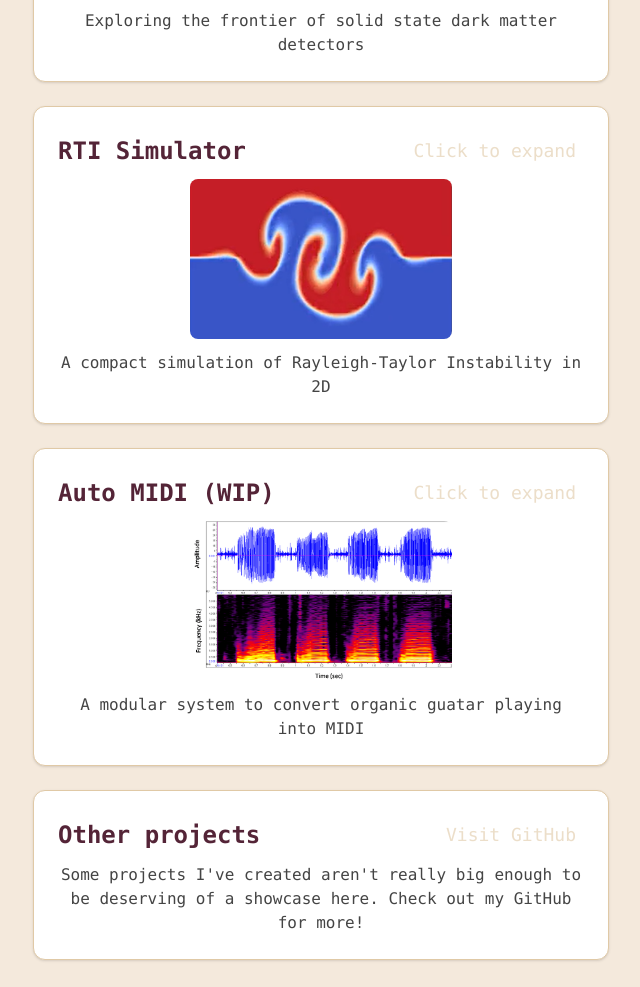
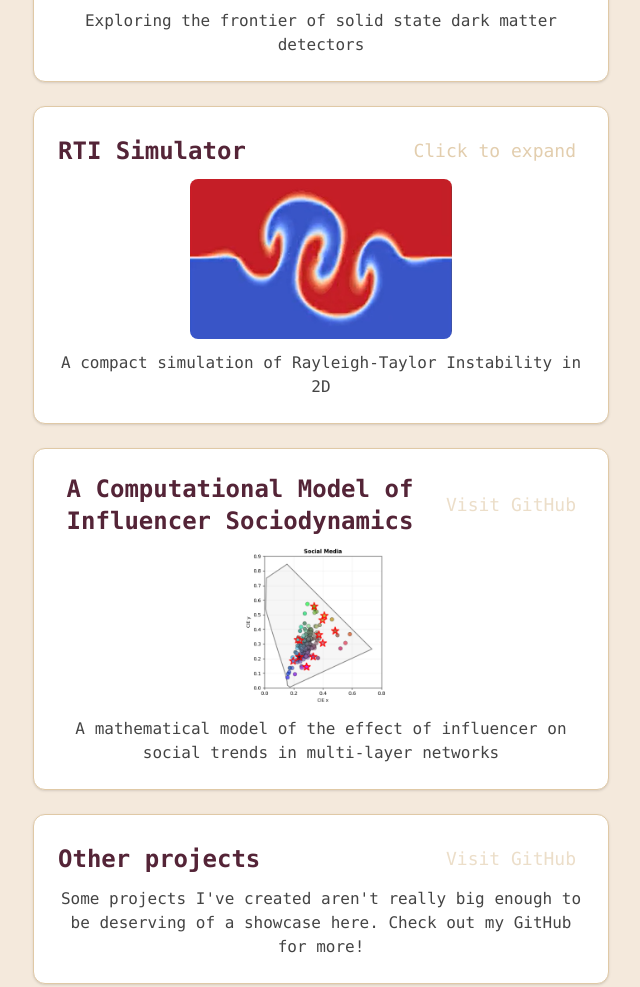
Before and after one commit to KingOfRlyeh/KingOfRlyeh.github.io, an Astro site: page /projects in a window 1280 px wide. Shown: the part 722-1709 px from the top of the page, without its empty margins (319-959 px from the left). Built offline with nearby package versions, Linux system fonts and the light colour scheme; Astro itself is replaced by a stand-in of ours.

Commit message:
Updated Projects

```diff
--- a/src/components/ProjectGallery.jsx
+++ b/src/components/ProjectGallery.jsx
@@ -37,7 +37,7 @@ const projects = [
     img: "/images/RT-thumb.png",
     expanded: (
       <>
-        <img src="/images/RT-demo.gif" alt="Music Visualizer Demo" className="mx-auto mb-4 rounded-lg max-h-64" />
+        <img src="/images/RT-demo.gif" alt="Rayleigh-Taylor instability demo" className="mx-auto mb-4 rounded-lg max-h-64" />
         <p>In this project, I and two friends made a simple simulation and visualization of the Rayleigh-Taylor instability using grid discretization and time-stepping methods.</p>
         <p>This was created as a final to our freshman Intro to Physics Programming class. Yes, this is very over the top, but we were bored the whole semester and wanted a challenge that wasn't "simulate a bouncing ball".</p>
       </>
@@ -45,13 +45,14 @@ const projects = [
   },
 
   {
-    title: "Auto MIDI (WIP)",
-    desc: "A modular system to convert organic guatar playing into MIDI",
-    img: "/images/auto-midi-thumb.png",
+    title: "A Computational Model of Influencer Sociodynamics",
+    desc: "A mathematical model of the effect of influencer on social trends in multi-layer networks",
+    img: "/images/Influencernetwork-socialmedia.png",
+    github: "https://github.com/KingOfRlyeh/Influencer-Dynamics/tree/main",
     expanded: (
       <>
-        <img src="/images/midi-demo.png" alt="Music Visualizer Demo" className="mx-auto mb-4 rounded-lg max-h-64" />
-        <p>I'm developing a system, using modular per-string piezoelectric pickups, to instantly translate organic guitar playing into MIDI. The per-string setup and direct piezoelectric output are what makes this approach novel. I'm developing the software for this currently, but it'll be a while before I buy the components for the physical system. (Piezos are expensive!) </p>
+        <img src="/images/figure_saved_20251117_115258" alt="'Fashion space' magnitude over time" className="mx-auto mb-4 rounded-lg max-h-64" />
+        <p>I created a mathematical model of the effect of influencers on self-representation(fashion) and conformity in multiple different layers via a multilayer network.</p>
       </>
     ),
   },
@@ -193,7 +194,7 @@ export default function ProjectGallery() {
                     >
                       {proj.title}
                     </motion.h2>
-                    <span className="text-[#e0c9a6] text-lg opacity-60 group-hover:opacity-100 transition-opacity select-none pointer-events-none whitespace-nowrap bg-white bg-opacity-80 px-2 rounded ml-4">
+                    <span className="text-[#e0c9a6] text-lg opacity-90 group-hover:opacity-100 transition-opacity select-none pointer-events-none whitespace-nowrap bg-white bg-opacity-80 px-2 rounded ml-4">
                       Click to expand
                     </span>
                   </div>
```
Also changed, not shown: public/images/Influencernetwork-socialmedia.png (added), public/images/auto-midi-thumb.png (deleted), public/images/figure_saved_20251117_115258.png (added), public/images/midi-demo.png (deleted).
